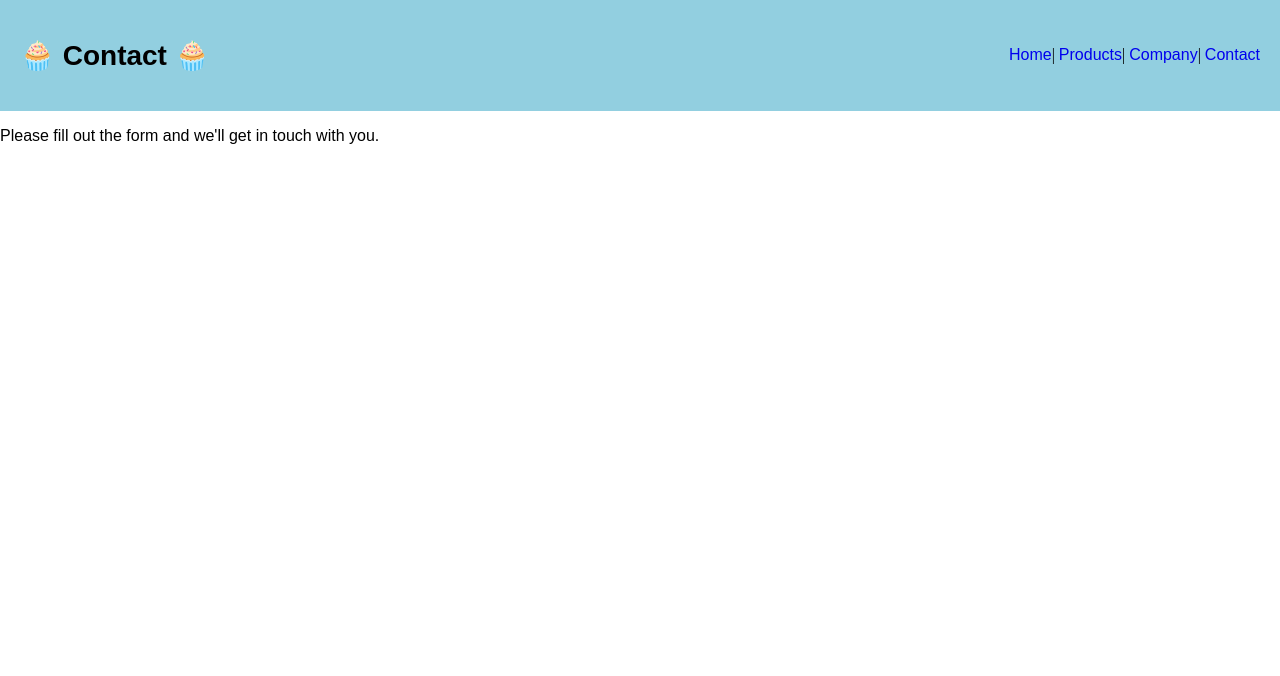
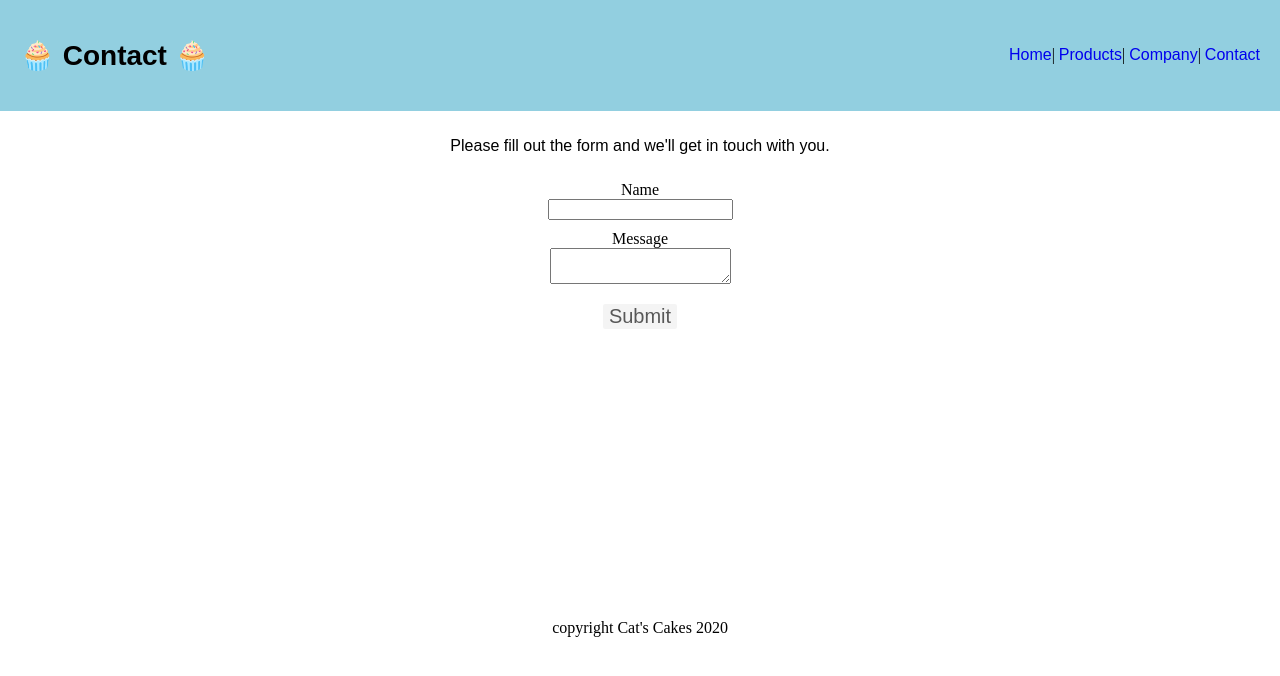
Before and after one commit to Nickphammond/cats-cakes, a plain HTML site: page pages/contact.html in a window 1280 px wide. Drawn offline with Linux system fonts and the light colour scheme.

Commit message:
add contact page

```diff
--- a/css/style.css
+++ b/css/style.css
@@ -18,10 +18,36 @@ a {
 text-decoration: none;
 }
 
+input, textarea {
+    margin-bottom: 10px;
+}
 
+
+
+button {
+    margin: 10px;
+    font-size: 20px;
+    border: none;
+    border-radius: 2px;
+    opacity: 65%;
+    transition: 2s;
+}
+
+button:hover {
+    opacity: 100%;
+}
+
+footer {
+    text-align: center;
+}
 
 .blue-background {
     background-color: #92cfe0;
+}
+
+#contact-footer {
+    position: relative;
+    top: 280px;
 }
 
 .nav-bar {
@@ -85,6 +111,7 @@ text-decoration: none;
 #products-content {
     display: flex;
     justify-content: space-evenly;
+    flex-wrap: wrap;
 }
 
 
@@ -101,3 +128,18 @@ text-decoration: none;
     margin: 30px;
     align-items: center;
 }
+
+#contact-page {
+    text-align: center;
+}
+
+#contact-form {
+    display: flex;
+    flex-direction: column;
+    align-items: center;
+
+}
+
+.padding-10 {
+    padding:10px;
+}
--- a/pages/contact.html
+++ b/pages/contact.html
@@ -19,10 +19,24 @@
         </nav>
         </div>
 
-        <p>Please fill out the form and we'll get in touch with you.</p>
+        <div id="contact-page">
+            <p class="padding-10">Please fill out the form and we'll get in touch with you.</p>
 
-        <form action="">
+            <form id="contact-form" action="">
+                <label for="Name">Name</label>
+                <input type="text">
 
-        </form>
+                <label for="Name">Message</label>
+                <textarea></textarea>
+
+                <button>Submit</button>
+            </form>
+        </div>
+
+        <footer id="contact-footer">
+            copyright Cat's Cakes 2020
+        </footer>
+
+
     </body>
 </html>
```
Also changed, not shown: index.html (+4 -0 lines).
